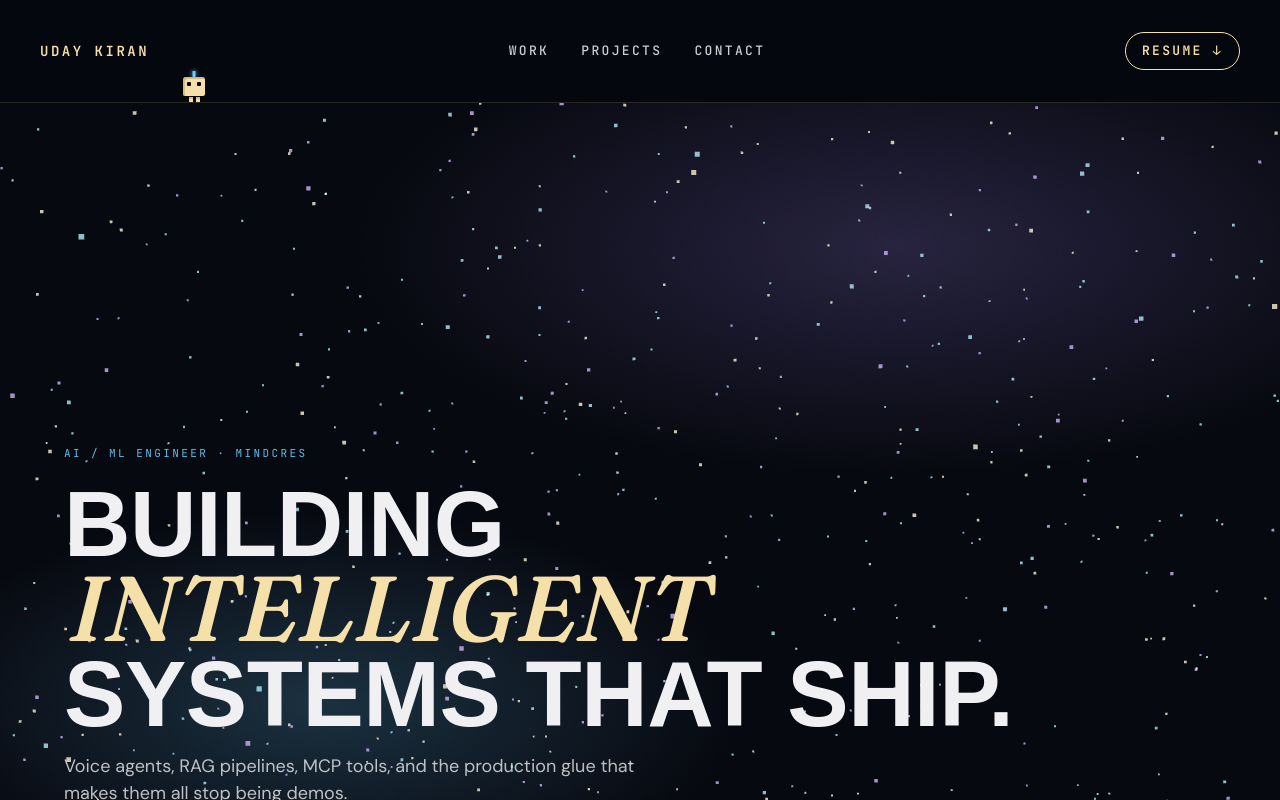
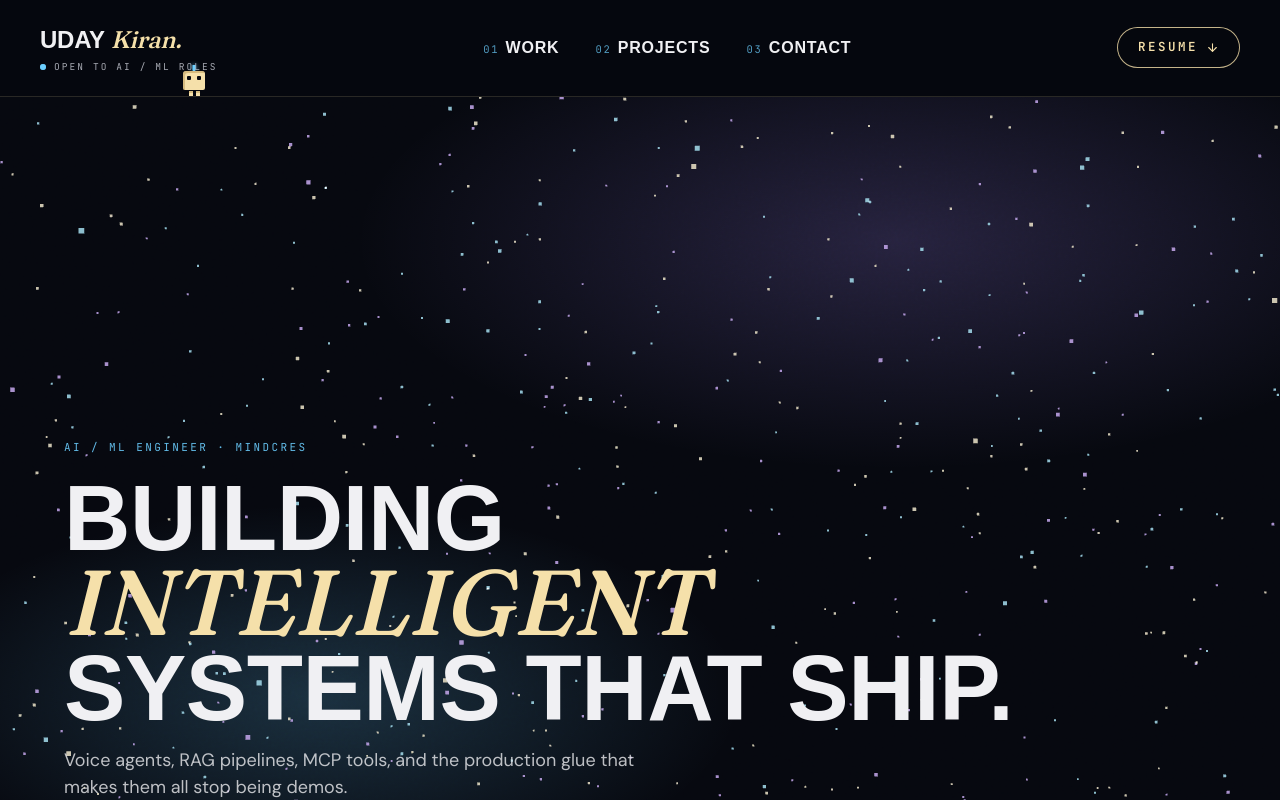
Before and after one commit to uday21308/Uday-Portfolio, a Next.js app: page / in a window 1280 px wide. Shown: the top 800 px of the page. Built offline with nearby package versions, Linux system fonts and the light colour scheme; a web font is replaced by a local one.

Commit message:
feat(nav): editorial refresh — display-font logo with Fraunces italic accent + 'open to AI roles' pulse status + numbered links with animated underline + resume button with glow + arrow nudge

```diff
--- a/components/ui/Nav.tsx
+++ b/components/ui/Nav.tsx
@@ -1,40 +1,66 @@
 import Link from "next/link";
+import { ArrowDown } from "lucide-react";
 import { site } from "@/content/site";
 import { HeaderSprite } from "./HeaderSprite";
 
 const links = [
-  { label: "Work", href: "#experience" },
-  { label: "Projects", href: "#projects" },
-  { label: "Contact", href: "#contact" },
+  { num: "01", label: "Work", href: "#experience" },
+  { num: "02", label: "Projects", href: "#projects" },
+  { num: "03", label: "Contact", href: "#contact" },
 ];
 
 export function Nav() {
   return (
-    <nav className="sticky top-0 z-30 flex items-center justify-between px-6 md:px-10 py-7 md:py-8 bg-[var(--color-bg)]/90 backdrop-blur-md border-b border-[var(--color-accent)]/15 overflow-hidden">
+    <nav className="sticky top-0 z-30 flex items-center justify-between px-6 md:px-10 py-5 md:py-6 bg-[var(--color-bg)]/92 backdrop-blur-md border-b border-[var(--color-accent)]/15 overflow-hidden">
       <HeaderSprite />
-      <Link
-        href="#top"
-        className="relative z-10 font-[family-name:var(--font-mono)] text-[13px] md:text-sm tracking-[0.18em] uppercase text-[var(--color-accent)] font-bold hover:opacity-80 transition-opacity"
-      >
-        {site.shortName}
+
+      {/* Logo + status */}
+      <Link href="#top" className="relative z-10 group flex flex-col leading-none">
+        <span className="font-[family-name:var(--font-display-alt)] font-extrabold uppercase text-xl md:text-2xl tracking-[-0.01em] text-[var(--color-fg)] group-hover:text-[var(--color-accent)] transition-colors">
+          UDAY{" "}
+          <span
+            className="font-[family-name:var(--font-serif)] italic font-medium text-[var(--color-accent)] normal-case"
+            style={{ fontVariationSettings: '"opsz" 144, "SOFT" 100, "WONK" 1' }}
+          >
+            Kiran.
+          </span>
+        </span>
+        <span className="hidden sm:flex items-center gap-2 mt-1.5 font-[family-name:var(--font-mono)] text-[9.5px] tracking-[0.22em] uppercase text-[var(--color-fg-muted)]/80">
+          <span className="relative inline-flex w-1.5 h-1.5">
+            <span className="absolute inset-0 rounded-full bg-[var(--color-accent-cyan)] animate-ping opacity-60" />
+            <span className="relative inline-block w-1.5 h-1.5 rounded-full bg-[var(--color-accent-cyan)]" />
+          </span>
+          Open to AI / ML roles
+        </span>
       </Link>
-      <div className="relative z-10 hidden md:flex gap-8 font-[family-name:var(--font-mono)] text-[13px] tracking-[0.18em] uppercase text-[var(--color-fg)] font-medium">
+
+      {/* Center links — numbered + display font + animated underline */}
+      <div className="relative z-10 hidden md:flex gap-7 lg:gap-9">
         {links.map((l) => (
           <Link
             key={l.href}
             href={l.href}
-            className="opacity-85 hover:opacity-100 hover:text-[var(--color-accent)] transition-all"
+            className="nav-link group relative flex items-baseline gap-1.5 transition-colors duration-200"
           >
-            {l.label}
+            <span className="font-[family-name:var(--font-mono)] text-[10.5px] tracking-[0.18em] text-[var(--color-accent-cyan)] opacity-75 group-hover:opacity-100 transition-opacity">
+              {l.num}
+            </span>
+            <span className="font-[family-name:var(--font-display-alt)] font-bold text-[15px] md:text-[16px] uppercase tracking-[0.05em] text-[var(--color-fg)] group-hover:text-[var(--color-accent)] transition-colors">
+              {l.label}
+            </span>
+            <span className="nav-underline absolute -bottom-1 left-[26px] right-0 h-px bg-[var(--color-accent)] origin-left scale-x-0 group-hover:scale-x-100 transition-transform duration-300 ease-out" />
           </Link>
         ))}
       </div>
+
+      {/* Resume CTA */}
       <a
         href={site.resumePath}
         download
-        className="relative z-10 font-[family-name:var(--font-mono)] text-[12px] md:text-[13px] tracking-[0.18em] uppercase px-4 py-2 border border-[var(--color-accent)] rounded-full text-[var(--color-accent)] font-semibold hover:bg-[var(--color-accent)] hover:text-[var(--color-bg)] transition-colors bg-[var(--color-bg)]/80"
+        className="resume-pill relative z-10 group inline-flex items-center gap-2 font-[family-name:var(--font-mono)] text-[11.5px] md:text-[12.5px] tracking-[0.2em] uppercase font-semibold px-5 py-2.5 rounded-full border border-[var(--color-accent)]/80 text-[var(--color-accent)] bg-[var(--color-bg)]/85 hover:bg-[var(--color-accent)] hover:text-[var(--color-bg)] hover:shadow-[0_0_24px_-4px_var(--color-accent)] transition-all duration-300"
       >
-        Resume ↓
+        <span>Resume</span>
+        <ArrowDown size={13} className="transition-transform duration-300 group-hover:translate-y-0.5" />
       </a>
     </nav>
   );
```
